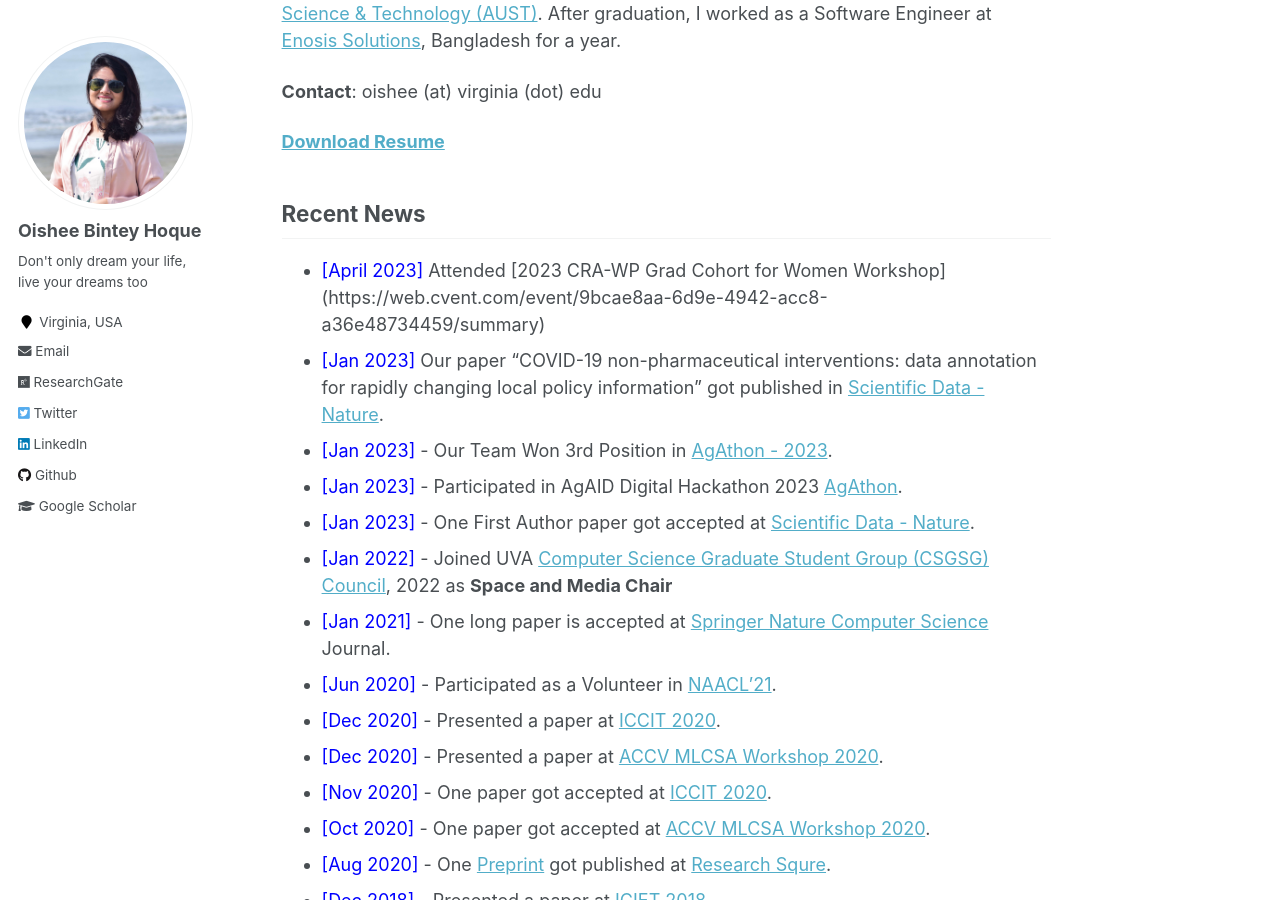
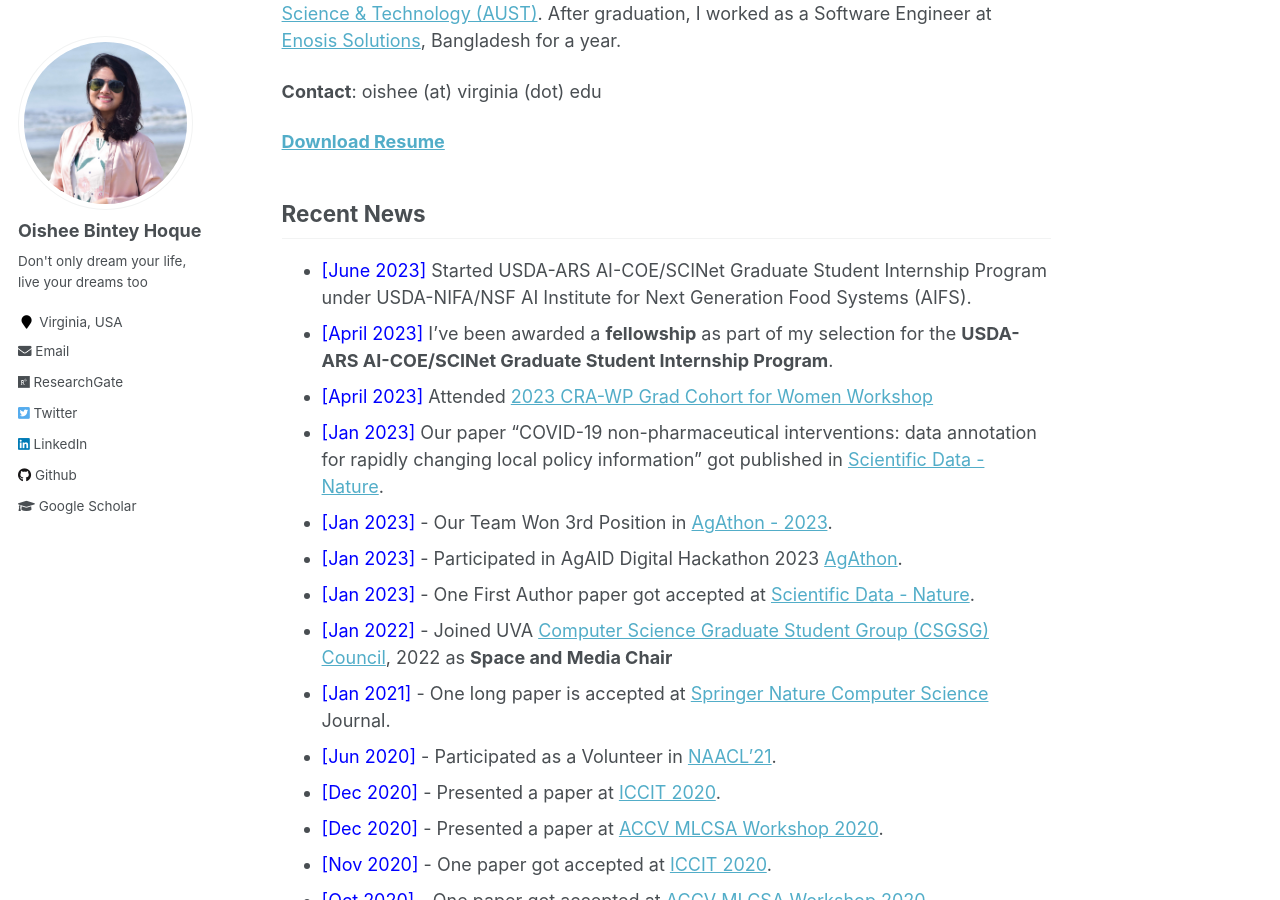
Before and after one commit to oishee-hoque/oishee-hoque.github.io, a Jekyll site: the page built from _pages/about.md, in a window 1280 px wide and 900 px high, scrolled down 344 px. Built offline with Jekyll 4.4.1, drawn with Linux system fonts in a browser that asks for light colours.

Commit message:
Update about.md

```diff
--- a/_pages/about.md
+++ b/_pages/about.md
@@ -21,7 +21,10 @@
 
 ## Recent News
 
-- <span style="color:Blue"> [April 2023] </span> Attended [2023 CRA-WP Grad Cohort for Women Workshop] (https://web.cvent.com/event/9bcae8aa-6d9e-4942-acc8-a36e48734459/summary)
+- <span style="color:Blue"> [June 2023] </span> Started USDA-ARS
+  AI-COE/SCINet Graduate Student Internship Program under USDA-NIFA/NSF AI Institute for Next Generation Food Systems (AIFS).
+- <span style="color:Blue"> [April 2023] </span> I've been awarded a **fellowship** as part of my selection for the **USDA-ARS AI-COE/SCINet Graduate Student Internship Program**.
+- <span style="color:Blue"> [April 2023] </span> Attended [2023 CRA-WP Grad Cohort for Women Workshop](https://web.cvent.com/event/9bcae8aa-6d9e-4942-acc8-a36e48734459/summary)
 - <span style="color:Blue"> [Jan 2023] </span> Our paper "COVID-19 non-pharmaceutical interventions: data annotation for rapidly changing local policy information" got published in [Scientific Data - Nature](https://www.nature.com/articles/s41597-023-01979-6).
 - <span style="color:Blue"> [Jan 2023] </span> - Our Team Won 3rd Position in [AgAthon - 2023](https://badgr.com/public/assertions/wJZIOVeESRiBJDtn-tRj6g?identity__email=gza5dr@virginia.edu).
 - <span style="color:Blue"> [Jan 2023] </span> - Participated in AgAID Digital Hackathon 2023 [AgAthon](https://badgr.com/public/assertions/wJZIOVeESRiBJDtn-tRj6g?identity__email=gza5dr@virginia.edu).
```
